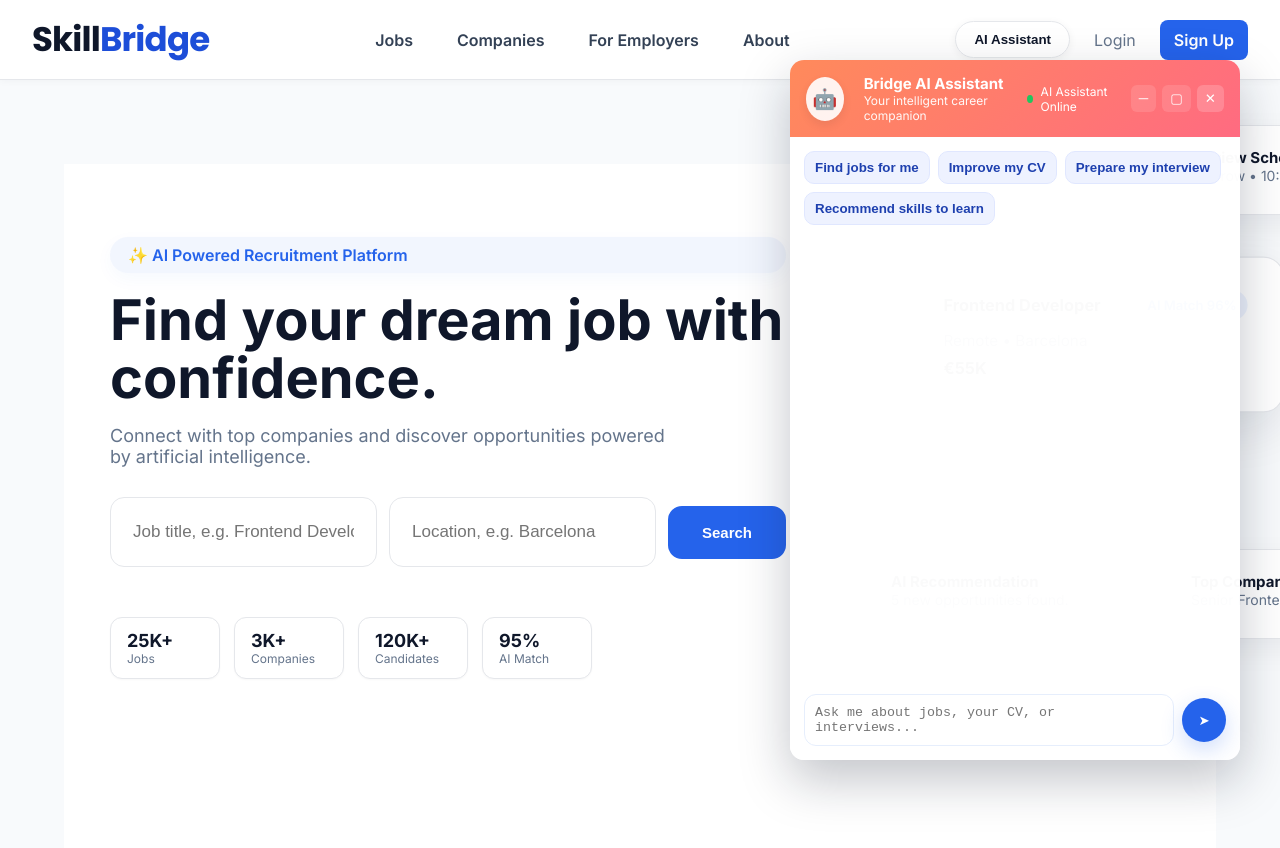
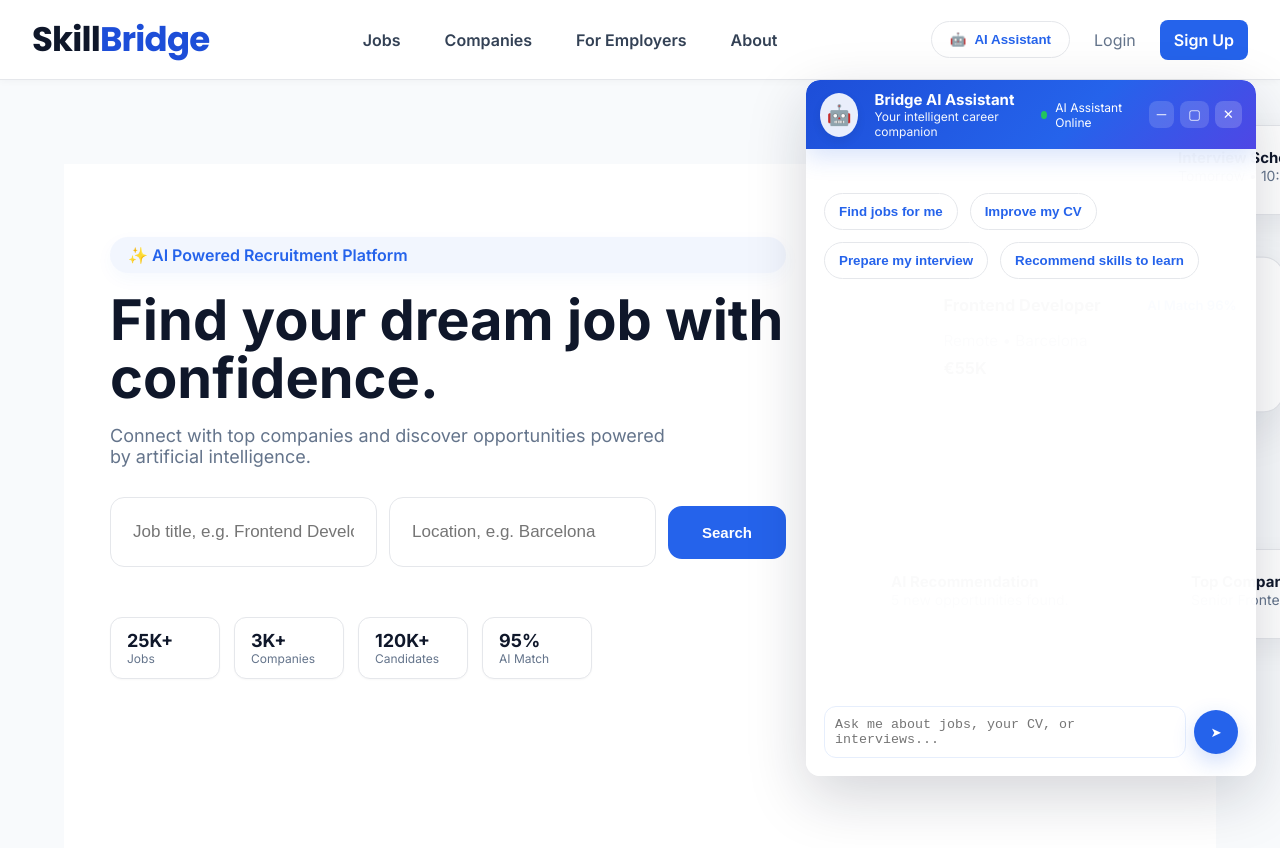
Before and after one commit to beatriz24BCN/SkillBridge, a React (Vite) app: page / in a window 1280 px wide. Both pictures are taken after a click on the button "AI Assistant". Shown: the top 848 px of the page. Built offline with nearby package versions, Linux system fonts and the light colour scheme.

Commit message:
Finalize AI Assistant UI recovery and visual polish

```diff
--- a/src/components/AIAssistant/AIAssistant.css
+++ b/src/components/AIAssistant/AIAssistant.css
@@ -1,47 +1,53 @@
 .ai-assistant-root { pointer-events: auto; }
-.ai-panel { position: relative; box-shadow: 0 20px 50px rgba(15,23,42,0.25); border-radius: 14px; overflow: hidden; background: rgba(255,255,255,0.98); display: flex; flex-direction: column; }
-.ai-header { display: flex; align-items: center; justify-content: space-between; padding: 14px 16px; background: linear-gradient(135deg,#ff8a5b,#ff6b81); color: white; cursor: grab; user-select: none; }
+.ai-panel { position: relative; box-shadow: 0 20px 60px rgba(15,23,42,0.18); border-radius: 14px; overflow: hidden; background: rgba(255,255,255,0.98); display: flex; flex-direction: column; }
+/* ensure default floating position bottom-right with 24px margin (overrides inline where needed) */
+.ai-panel { right: 24px !important; bottom: 24px !important; }
+/* avoid covering top navbar by constraining height */
+.ai-panel { max-height: calc(100vh - 104px); }
+.ai-header { display: flex; align-items: center; justify-content: space-between; padding: 10px 14px; background: linear-gradient(135deg,#1D4ED8 0%,#2563EB 60%,#4F46E5 100%); color: white; cursor: grab; user-select: none; backdrop-filter: blur(12px); -webkit-backdrop-filter: blur(12px); box-shadow: 0 8px 24px rgba(37,99,235,0.18); }
 .ai-header:active { cursor: grabbing; }
-.ai-header-left { display:flex; align-items:center; gap:12px; }
+.ai-header-left { display:flex; align-items:center; gap:10px; }
 .ai-avatar { width:44px; height:44px; border-radius:50%; background: rgba(255,255,255,0.9); display:flex; align-items:center; justify-content:center; font-size:20px; box-shadow: 0 4px 10px rgba(15,23,42,0.08); }
 .ai-avatar::after { content: '\1F916'; font-size:20px }
-.ai-titles { display:flex; flex-direction:column; margin-left:8px }
+.ai-titles { display:flex; flex-direction:column; margin-left:6px }
 .ai-title { font-weight:700; font-size:15px }
 .ai-sub { font-size:12px; opacity:0.95 }
 .ai-header-right { display:flex; align-items:center; gap:12px }
 .ai-status { display:flex; align-items:center; gap:8px; font-size:12px }
 .ai-status .dot { width:8px; height:8px; background:#22c55e; border-radius:50%; display:inline-block }
 .ai-controls { display:flex; gap:6px }
-.ai-controls .ctrl { background: rgba(255,255,255,0.12); border: none; color: white; padding:6px 8px; border-radius:6px; cursor:pointer }
+.ai-controls .ctrl { background: rgba(255,255,255,0.15); border: none; color: white; padding:6px 8px; border-radius:8px; cursor:pointer; transition: background .12s ease, transform .12s ease }
 .ai-controls .ctrl.close { background: rgba(255,255,255,0.18) }
+.ai-controls .ctrl:hover { background: rgba(255,255,255,0.25) }
 
 .ai-window { width:100%; height:100%; display:flex; flex-direction:column; }
 
 /* ensure the rnd wrapper doesn't break stacking */
 .ai-rnd { position: fixed; }
-.ai-body { display:flex; flex-direction:column; padding:14px; height:100%; box-sizing:border-box }
-.ai-quick-actions { display:flex; gap:8px; flex-wrap:wrap; margin-bottom:12px }
-.ai-quick-actions button { background:#eef2ff; border:1px solid #e0e7ff; color:#1e40af; padding:8px 10px; border-radius:10px; cursor:pointer; font-weight:600 }
+.ai-body { display:flex; flex-direction:column; padding:24px 18px 18px 18px; height:100%; box-sizing:border-box }
+.ai-quick-actions { display:flex; gap:12px; flex-wrap:wrap; margin:20px 0 22px 0 }
+.ai-quick-actions button { background: white; border:1px solid #E5E7EB; color:#2563EB; padding:10px 14px; border-radius:999px; cursor:pointer; font-weight:600; transition: transform .14s ease, background .12s ease, box-shadow .12s ease }
+.ai-quick-actions button:hover { background: #EFF6FF; transform: translateY(-1px) }
 
-.ai-chat { overflow-y:auto; flex:1; min-height:0; padding-right:8px; scroll-behavior:smooth }
+.ai-chat { overflow-y:auto; flex:1; min-height:0; padding:14px; margin-top:12px; box-sizing:border-box; scroll-behavior:smooth }
 .ai-chat::-webkit-scrollbar { width:0; height:0 }
 
-.ai-msg { display:flex; flex-direction:column; margin-bottom:14px; max-width:100%; animation: fadeIn 200ms ease; }
+.ai-msg { display:flex; flex-direction:column; margin-bottom:18px; max-width:100%; animation: fadeIn 200ms ease; }
 .ai-msg.user { align-items:flex-end }
 .ai-msg.ai { align-items:flex-start }
 .ai-msg-text { padding:12px 14px; border-radius:16px; max-width:360px; white-space:pre-wrap }
-.ai-msg.user .ai-msg-text { background: linear-gradient(90deg,#2563EB 0%,#6366F1 100%); color:white; border-bottom-right-radius:6px }
-.ai-msg.ai .ai-msg-text { background:#FBFBFD; color:#0F172A; border-bottom-left-radius:6px; box-shadow: 0 6px 18px rgba(15,23,42,0.06) }
-.ai-time { font-size:11px; color:#94a3b8; margin-top:6px }
+.ai-msg.user .ai-msg-text { background: #2563EB; color:white; border-bottom-right-radius:6px }
+.ai-msg.ai .ai-msg-text { background:#F1F5F9; color:#0F172A; border-bottom-left-radius:6px; box-shadow: 0 6px 18px rgba(15,23,42,0.06) }
+.ai-time { font-size:12px; color:#64748b; margin-top:6px; opacity:0.9 }
 
-.job-list { display:flex; flex-direction:column; gap:8px; margin-top:8px }
-.job-card { display:flex; flex-direction:column; border:1px solid #eef2ff; padding:10px; border-radius:10px; background:white }
+.job-list { display:flex; flex-direction:column; gap:14px; margin-top:10px }
+.job-card { display:flex; flex-direction:column; border:1px solid #EEF2FF; padding:14px; border-radius:12px; background:white }
 .job-main { display:flex; flex-direction:column }
-.job-title { font-weight:600 }
-.job-location { font-size:12px; color:#475569 }
-.job-meta { display:flex; justify-content:space-between; margin-top:8px; font-size:13px }
-.job-actions { margin-top:8px; display:flex }
-.job-save { background:#2563EB; color:white; border:none; padding:8px 10px; border-radius:8px; cursor:pointer }
+.job-title { font-weight:800; font-size:16px; color:#0F172A }
+.job-location { font-size:12px; color:#64748b; margin-top:6px }
+.job-meta { display:inline-flex; align-items:center; gap:8px; margin-top:10px; font-size:13px; color:#1D4ED8; background:#EFF6FF; padding:6px 10px; border-radius:999px }
+.job-actions { margin-top:12px; display:flex }
+.job-save { background:#2563EB; color:white; border:none; padding:8px 14px; border-radius:999px; cursor:pointer; font-weight:600 }
 .job-save.saved { background:#10b981 }
 
 .ai-input-wrap { display:flex; gap:8px; margin-top:8px; align-items:center }
--- a/src/components/Navbar/Navbar.css
+++ b/src/components/Navbar/Navbar.css
@@ -67,5 +67,6 @@
 .sb-mobile-backdrop{position:fixed;inset:80px 0 0 0;background:rgba(15,23,42,0.04);z-index:40}
 
 /* Premium AI toggle button */
-.sb-ai-btn{background: rgba(255,255,255,0.9);border:1px solid #E5E7EB;border-radius:999px;padding:10px 18px;font-weight:600;color:#0F172A;box-shadow:0 2px 8px rgba(0,0,0,0.06);cursor:pointer;transition:transform .18s ease,box-shadow .18s ease,background .12s ease}
-.sb-ai-btn:hover{background:#F8FAFC;transform:translateY(-1px);box-shadow:0 8px 24px rgba(15,23,42,0.08)}
+.sb-ai-btn{background: white; color: #2563EB; border: 1px solid #E5E7EB; border-radius: 999px; padding: 10px 18px; font-weight:600; cursor:pointer; transition: all 0.2s ease; display:inline-flex; align-items:center; gap:8px }
+.sb-ai-btn:hover{ background: #EFF6FF; border-color: #BFDBFE; color: #1D4ED8; transform: translateY(-1px) }
+.sb-ai-btn::before{ content: '🤖'; display:inline-block }
```
